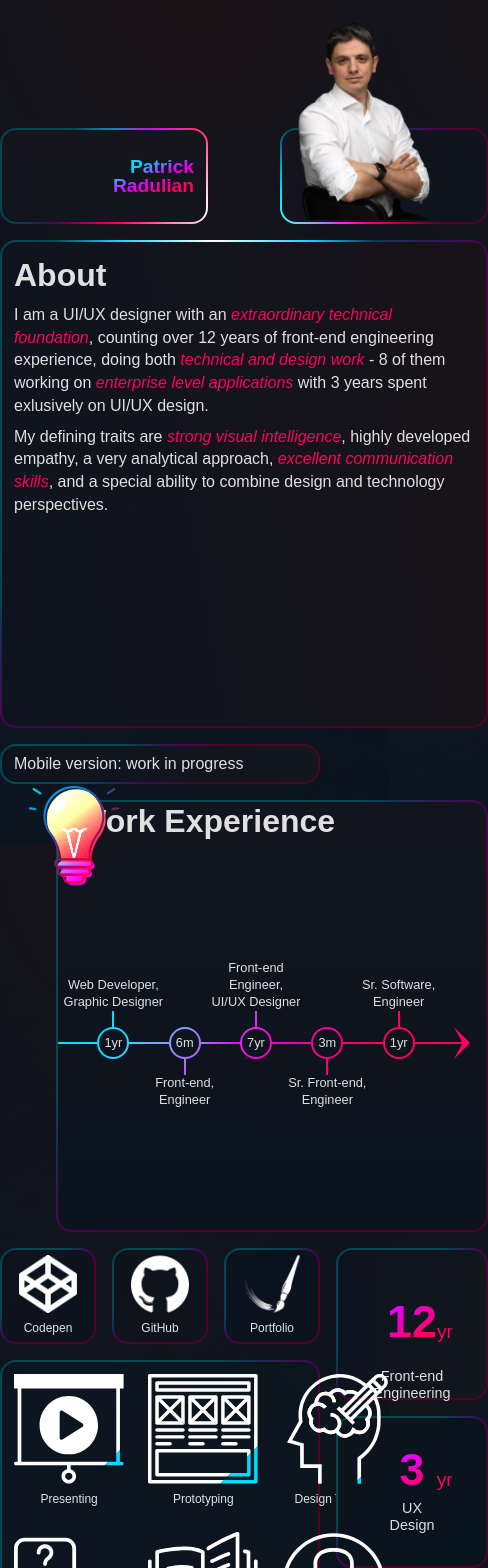
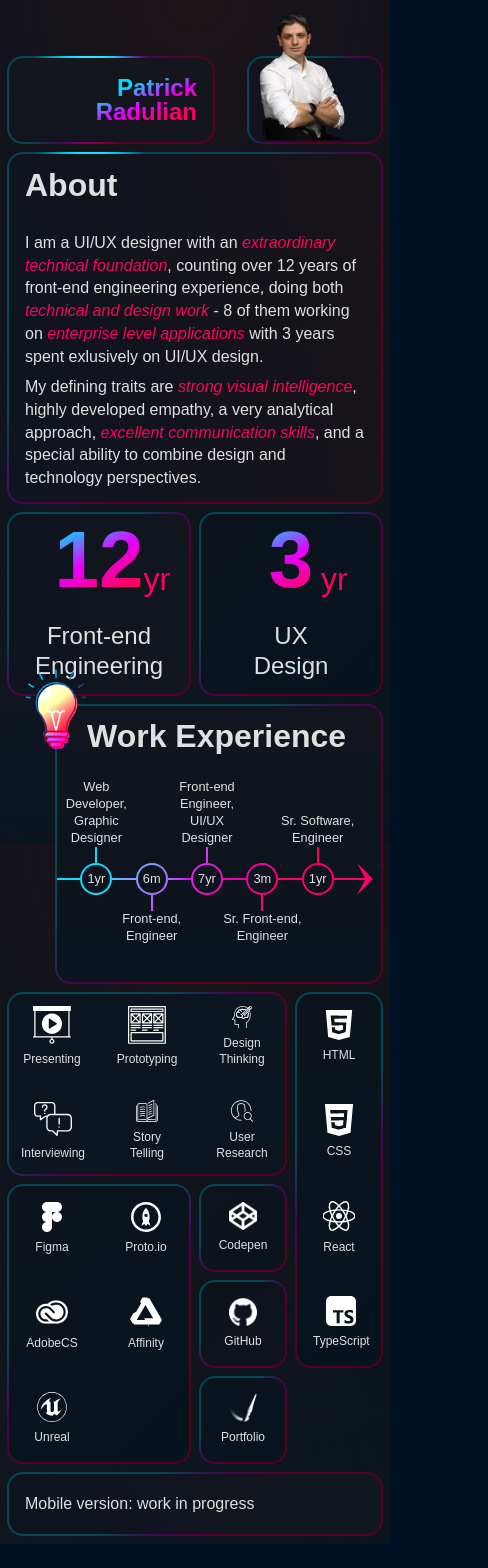
Before and after one commit to patrick-radulian/cv, a React (Vite) app: page /#/ in a window 390 px wide. Shown: the top 1568 px of the page, 488 px wide, since content can reach past the window. After the commit the page ends 1544 px from the top, so only its background shows below. Built offline with nearby package versions, Linux system fonts and the light colour scheme.

Commit message:
Update responsive grid layout and styling

```diff
--- a/src/624px.css
+++ b/src/624px.css
@@ -1,131 +1,194 @@
 @media screen and (max-width: 624px) {
     :root {
-        --grid-column-width: 2.5rem;
-        --grid-columns: 9;
-        --grid-auto-rows: 2.5rem;
-        --box-content-padding: 0.75rem;
+        --grid-column-width: 1rem;
+        --grid-columns: 16;
+        --grid-auto-rows: 1rem;
+        --grid-gap: 0.5rem;
+        --box-content-padding: 1rem;
     }
 
     .about {
         --col-start: 1;
-        --col-end: 10;
-        --row-start: 5;
-        --row-end: 14;
+        --col-end: 17;
+        --row-start: 7;
+        --row-end: 22;
+    }
+
+    .about-title {
+        grid-row: 1 / 4;
+    }
+
+    .about-text-container {
+        grid-row: 4 / -1;
     }
 
     .portrait {
-        --col-start: 6;
-        --col-end: 10;
+        --col-start: 11;
+        --col-end: 17;
         --row-start: 1;
-        --row-end: 5;
+        --row-end: 7;
+
+        --bg-grid-col: 1 / -1;
+        --bg-grid-row: 3 / -1;
     }
 
     .name {
         --col-start: 1;
-        --col-end: 5;
+        --col-end: 10;
         --row-start: 3;
-        --row-end: 5;
+        --row-end: 7;
 
-        font-size: 1.2rem;
+        font-size: 1.5rem;
         --text-align: start;
     }
 
     .front-end {
-        --col-start: 7;
-        --col-end: 10;
-        --row-start: 23;
-        --row-end: 26;
+        --col-start: 1;
+        --col-end: 9;
+        --row-start: 22;
+        --row-end: 30;
 
-        --box-content-padding: 0.2rem;
-        --number-size: 2.8rem;
-        --years-size: 1.2rem;
-        --text-size: 0.9rem;
-        --line-height: 1.2;
+        --number-size: 5rem;
+        --years-size: 2rem;
+        --text-size: 1.5rem;
+        --line-height: 1.25;
+    }
+
+    .front-end-experience {
+        grid-column: 1 / -1;
+        grid-row: 1 / 5;
+    }
+
+    .front-end-text {
+        grid-column: 1 / -1;
+        grid-row: 5 / -1;
     }
 
     .ux {
-        --col-start: 7;
-        --col-end: 10;
-        --row-start: 26;
-        --row-end: 29;
+        --col-start: 9;
+        --col-end: 17;
+        --row-start: 22;
+        --row-end: 30;
 
-        --box-content-padding: 0.2rem;
-        --number-size: 2.8rem;
-        --years-size: 1.2rem;
-        --text-size: 0.9rem;
-        --line-height: 1.2;
+        --number-size: 5rem;
+        --years-size: 2rem;
+        --text-size: 1.5rem;
+        --line-height: 1.25;
+    }
+
+    .ux-grid {
+        grid-template-rows: subgrid;
+        grid-template-columns: subgrid;
+    }
+
+    .ux-experience {
+        grid-column: 1 / -1;
+        grid-row: 1 / 5;
+    }
+
+    .ux-text {
+        grid-column: 1 / -1;
+        grid-row: 5 / -1;
     }
 
     .experience {
         --col-start: 1;
-        --col-end: 10;
-        --row-start: 15;
-        --row-end: 23;
+        --col-end: 17;
+        --row-start: 29;
+        --row-end: 42;
+
+        --bg-grid-col: 3 / -1;
+        --bg-grid-row: 2 / -1;
 
         --title-offset: calc(var(--grid-column-width));
     }
 
+    .experience-title {
+        grid-column: 4 / -1;
+        grid-row: 2 / 5;
+    }
+
+    .experience-timeline {
+        grid-column: 3 / -1;
+        grid-row: 5 / -1;
+    }
+
+    .experience-image {
+        grid-column: 1 / 5;
+        grid-row: 1 / 5;
+    }
+
     .skills {
         --col-start: 1;
-        --col-end: 7;
-        --row-start: 25;
-        --row-end: 31;
+        --col-end: 13;
+        --row-start: 42;
+        --row-end: 50;
+
+        --link-col-span: 4;
+        --link-row-span: 4;
 
         --box-content-padding: 0.75rem;
-        --grid-template-rows: repeat(3, 1fr);
-        --grid-template-columns: repeat(2, 1fr);
         --grid-gap: 1rem;
     }
 
+    .skills-grid {
+        grid-template-columns: subgrid;
+        grid-template-rows: subgrid;
+    }
+
     .web {
-        --col-start: 2;
-        --col-end: 10;
-        --row-start: 31;
-        --row-end: 33;
+        --col-start: 13;
+        --col-end: 17;
+        --row-start: 42;
+        --row-end: 58;
 
-        --box-content-padding: 0.5rem;
+        --link-col-span: 4;
+        --link-row-span: 4;
+
+        --box-content-padding: 1rem;
+    }
+
+    .web-grid {
+        grid-template-columns: subgrid;
+        grid-template-rows: subgrid;
     }
 
     .tools {
         --col-start: 1;
         --col-end: 9;
-        --row-start: 33;
-        --row-end: 37;
+        --row-start: 50;
+        --row-end: 62;
 
-        --box-content-padding: 0.75rem;
-        --grid-template-rows: repeat(2, 1fr);
-        --grid-template-columns: repeat(3, 1fr);
-        --grid-gap: 1rem;
+        --link-col-span: 4;
+        --link-row-span: 4;
+
+        --box-content-padding: 1rem;
+    }
+
+    .tools-grid {
+        grid-template-columns: subgrid;
+        grid-template-rows: subgrid;
     }
 
     .github {
-        --col-start: 3;
-        --col-end: 5;
-        --row-start: 23;
-        --row-end: 25;
-
-        --grid-template-rows: 50px;
-        --box-content-padding: 0.3rem;
+        --col-start: 9;
+        --col-end: 13;
+        --row-start: 54;
+        --row-end: 58;
     }
 
     .codepen {
-        --col-start: 1;
-        --col-end: 3;
-        --row-start: 23;
-        --row-end: 25;
-
-        --grid-template-rows: 50px;
-        --box-content-padding: 0.3rem;
+        --col-start: 9;
+        --col-end: 13;
+        --row-start: 50;
+        --row-end: 54;
     }
 
     .portfolio-link {
-        --col-start: 5;
-        --col-end: 7;
-        --row-start: 23;
-        --row-end: 25;
-
-        --grid-template-rows: 50px;
-        --box-content-padding: 0.3rem;
+        --col-start: 9;
+        --col-end: 13;
+        --row-start: 58;
+        --row-end: 62;
     }
 
     .portfolio-title {
@@ -141,4 +204,11 @@
         --row-start: 4;
         --row-end: 33;
     }
+
+    .disclaimer-home {
+        --col-start: 1;
+        --col-end: 17;
+        --row-start: 62;
+        --row-end: 65;
+    }
 }
--- a/src/944px.css
+++ b/src/944px.css
@@ -35,7 +35,6 @@
         --row-start: 10;
         --row-end: 12;
 
-        --box-content-padding: 0.5rem;
         --number-size: 2.8rem;
         --years-size: 1.2rem;
         --text-size: 0.9rem;
--- a/src/components/about/about.css
+++ b/src/components/about/about.css
@@ -12,18 +12,18 @@
     --gradient-end: #181318;
 }
 
-.about .subgrid {
-    padding: var(--box-content-padding);
-}
-
 .about-title {
+    display: flex;
     grid-column: 1 / -1;
     grid-row: 1 / 2;
+    padding: var(--box-content-padding);
+    align-items: center;
 }
 
 .about-text-container {
     grid-column: 1 / -1;
     grid-row: 2 / -1;
+    padding-inline: var(--box-content-padding);
 }
 
 .about-text {
--- a/src/components/experience/experience.css
+++ b/src/components/experience/experience.css
@@ -15,6 +15,7 @@
 .experience-image {
     grid-column: 1 / 3;
     grid-row: 1 / 3;
+    width: 100%;
     aspect-ratio: 1;
     margin-top: calc(var(--grid-column-width) * -1);
     margin-left: calc(var(--grid-gap) / 2);
--- a/src/components/front-end-experience/front-end-experience.css
+++ b/src/components/front-end-experience/front-end-experience.css
@@ -45,13 +45,11 @@
 
 .front-end-text {
     display: grid;
-    align-items: start;
-    justify-items: center;
+    place-items: center;
     grid-column: 1 / -1;
     grid-row: 3 / -1;
     text-align: center;
     font-size: var(--text-size);
     line-height: var(--line-height);
-    margin: 0.5rem;
     color: var(--primary);
 }
--- a/src/components/ux-experience/ux-experience.css
+++ b/src/components/ux-experience/ux-experience.css
@@ -53,13 +53,11 @@
 
 .ux-text {
     display: grid;
-    align-items: start;
-    justify-items: center;
+    place-items: center;
     grid-column: 1 / -1;
     grid-row: 3 / -1;
     text-align: center;
     font-size: var(--text-size);
     line-height: var(--line-height);
-    margin: 0.5rem;
     color: var(--primary);
 }
```
